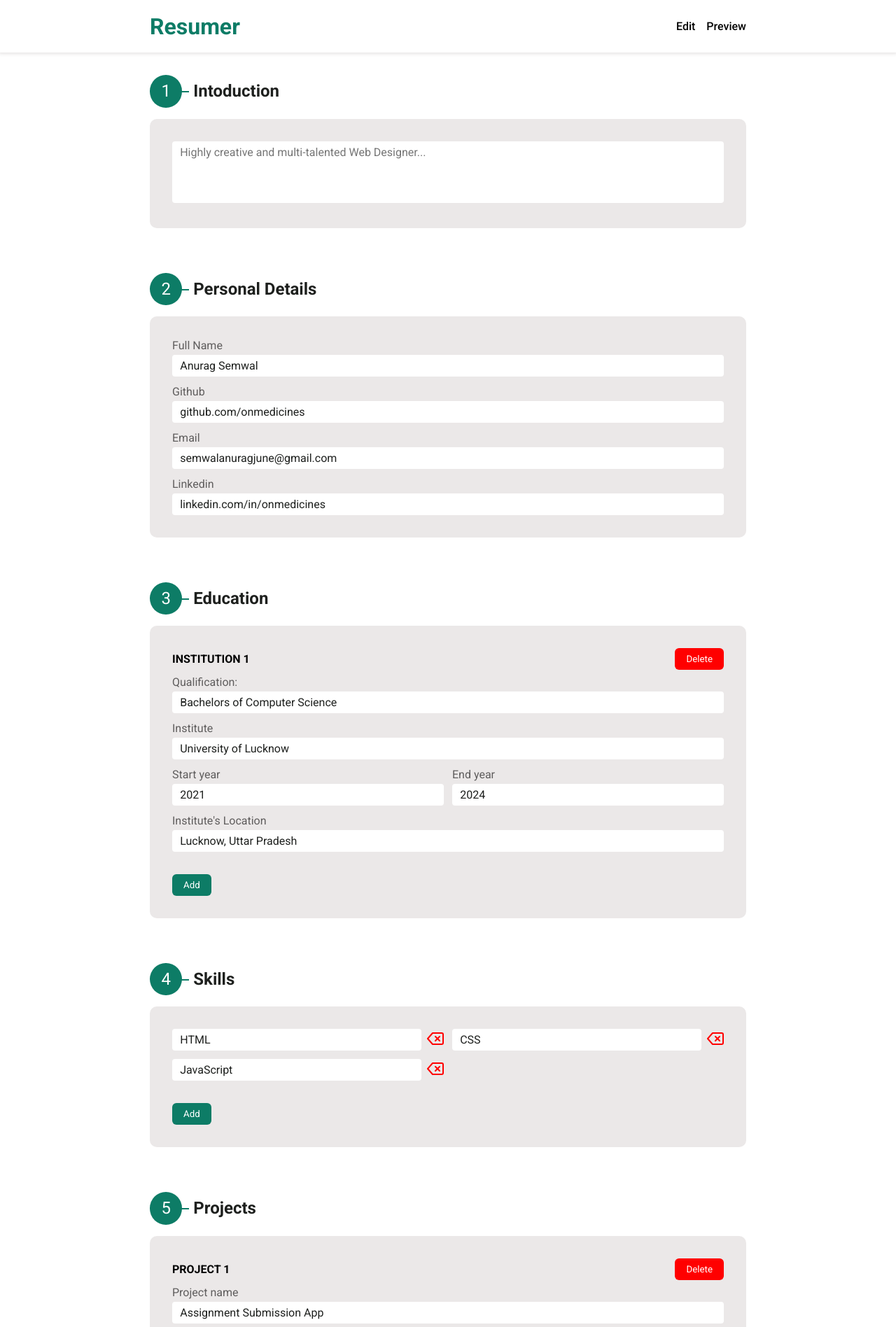
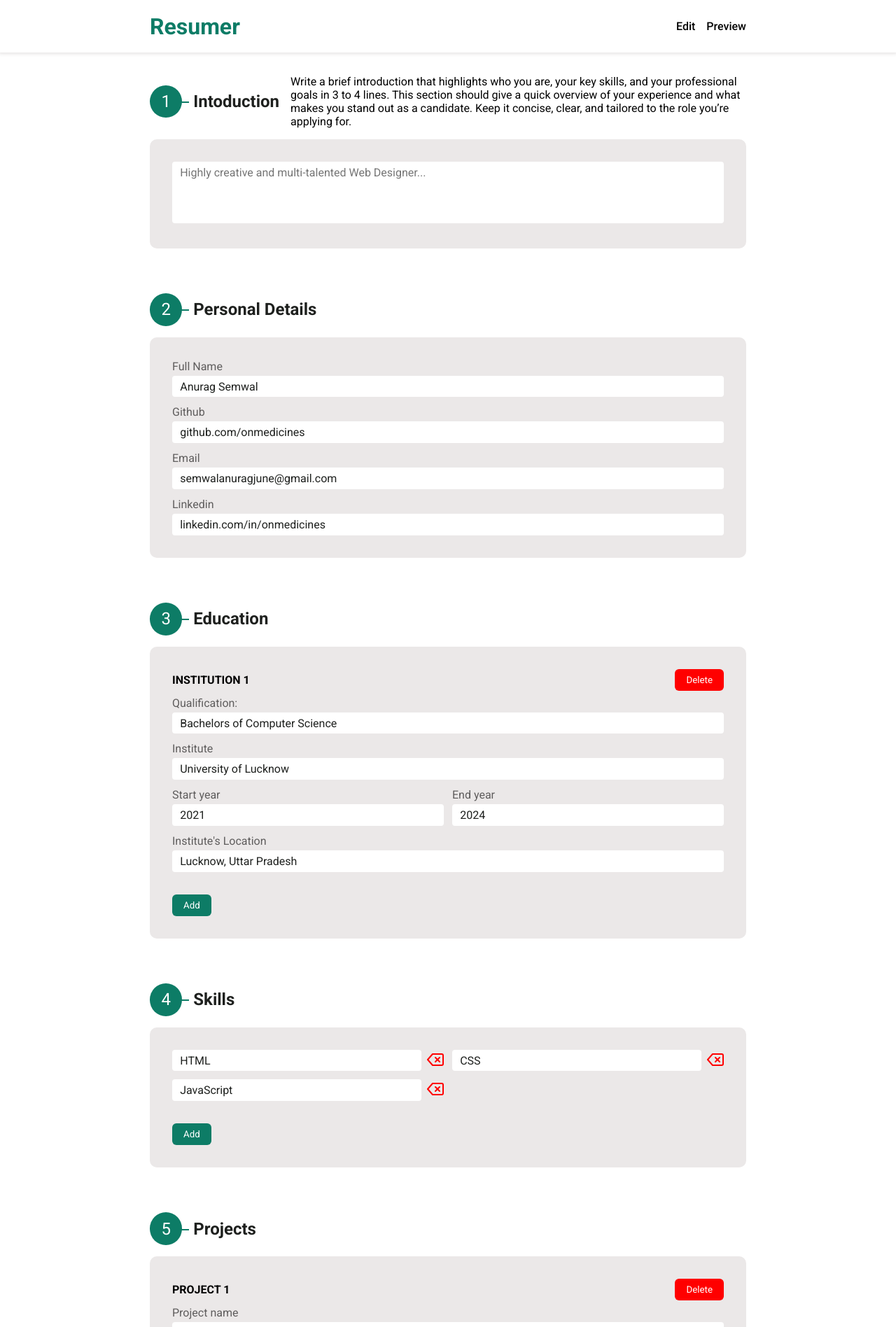
Before and after one commit to onmedicines/resume-generator, a React (Vite) app: page / in a window 1280 px wide. Shown: the top 1896 px of the page at 70% size. Built offline with nearby package versions, Linux system fonts and the light colour scheme.

Commit message:
Add description for intro

```diff
--- a/src/components/Introduction.jsx
+++ b/src/components/Introduction.jsx
@@ -1,9 +1,14 @@
+import { useState } from "react";
+
 export default function Introduction() {
+  const [visible, setVisible] = useState(false);
+
   return (
     <div className="intro-container">
       <header>
         <span>1</span>
         <h1>Intoduction</h1>
+        <p>Write a brief introduction that highlights who you are, your key skills, and your professional goals in 3 to 4 lines. This section should give a quick overview of your experience and what makes you stand out as a candidate. Keep it concise, clear, and tailored to the role you’re applying for.</p>
       </header>
       <main>
         <textarea rows={4} name="intro" placeholder="Highly creative and multi-talented Web Designer... "></textarea>
--- a/src/components/Projects.jsx
+++ b/src/components/Projects.jsx
@@ -6,7 +6,9 @@
     <div className="projects-container">
       <header>
         <span>5</span>
-        <h1>Projects</h1>
+        <div className="content">
+          <h1>Projects</h1>
+        </div>
       </header>
 
       <main>
--- a/src/index.css
+++ b/src/index.css
@@ -164,7 +164,9 @@
   }
   h1 {
     color: var(--color-text);
+    position: relative;
   }
+
   span {
     position: relative;
 
```
